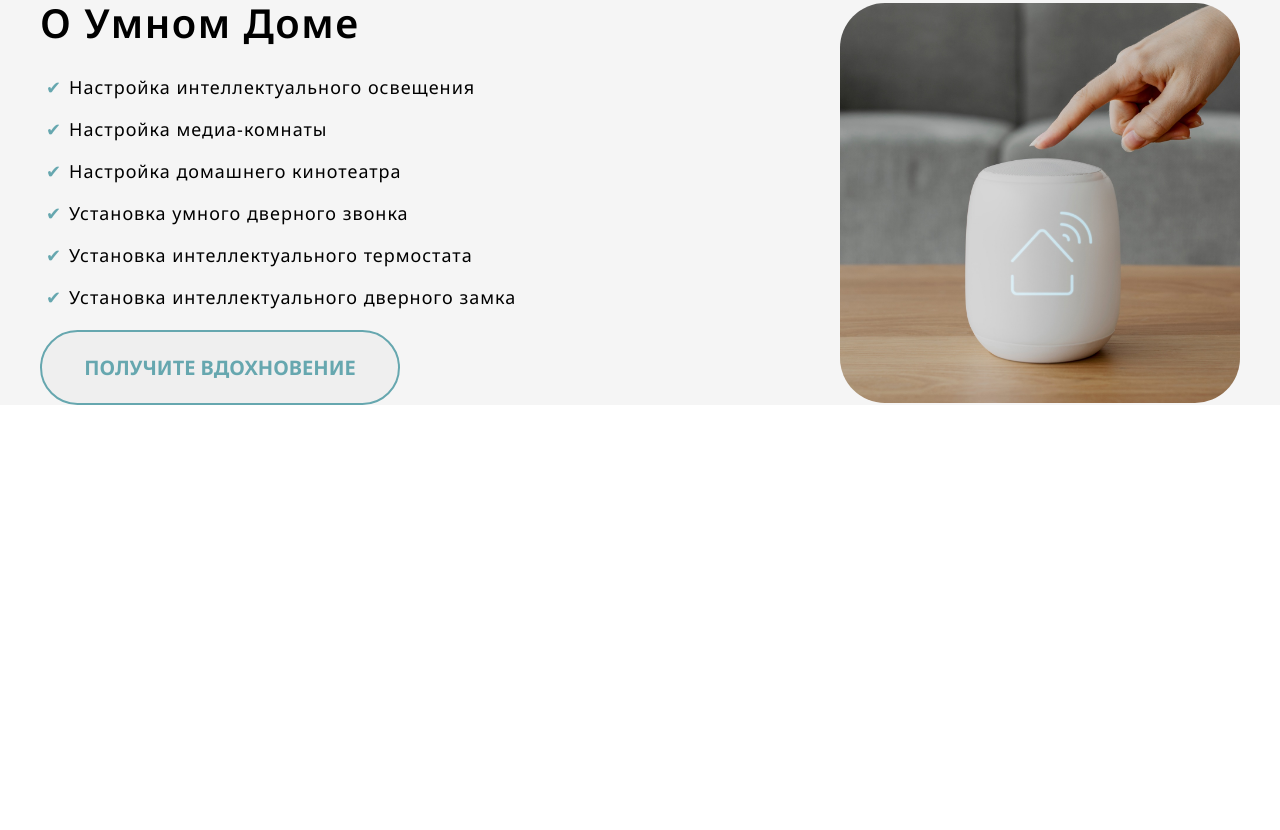
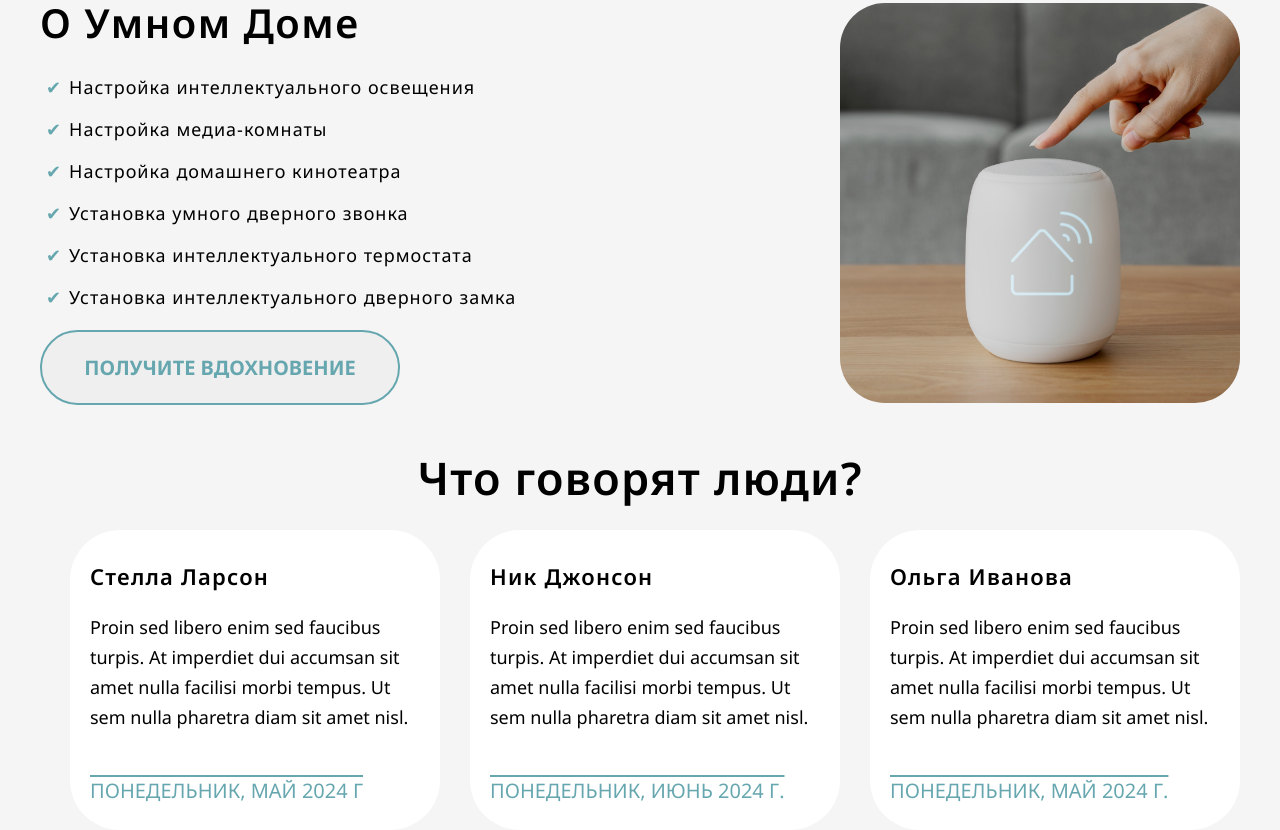
Before and after one commit to WAsD-Ddos/smart_house, a plain HTML site: page index.html in a window 1280 px wide. Shown: the part 1415-2245 px from the top of the page. Before the commit the page ends 1820 px from the top, so only its background shows below. Drawn offline with Linux system fonts and the light colour scheme.

Commit message:
what say people(new block)ne dodel.without line over text(before not work??)

```diff
--- a/index.html
+++ b/index.html
@@ -130,6 +130,34 @@
 			</div>
 		</div>
 
+		<div class="people">
+			  <div class="container">
+			  	  <div class="people_column">
+							<div class="people_title">
+								   <p>Что говорят люди?</p>
+							</div>
+			  	  	    <div class="people_row">
+			  	  	    	 <div class="peope_block">
+			  	  	    	 	   <div class="people_block_title">Стелла Ларсон</div>
+												 <div class="people_text">Proin sed libero enim sed faucibus turpis. At imperdiet dui accumsan sit amet nulla facilisi morbi tempus. Ut sem nulla pharetra diam sit amet nisl. </div>
+												 <div class="people_subtext">Понедельник, май 2024 г</div>
+			  	  	    	 </div>
+										 <div class="peope_block">
+
+											 <div class="people_block_title">Ник Джонсон</div>
+											 <div class="people_text">Proin sed libero enim sed faucibus turpis. At imperdiet dui accumsan sit amet nulla facilisi morbi tempus. Ut sem nulla pharetra diam sit amet nisl. </div>
+											 <div class="people_subtext">Понедельник, июнь 2024 г.</div>
+										 </div>
+										 <div class="peope_block">
+											 <div class="people_block_title">Ольга Иванова</div>
+											 <div class="people_text"><p>Proin sed libero enim sed faucibus turpis. At imperdiet dui accumsan sit amet nulla facilisi morbi tempus. Ut sem nulla pharetra diam sit amet nisl.</p> </div>
+											 <div class="people_subtext"><p>Понедельник, май 2024 г.</p></div>
+										 </div>
+			  	  	    </div>
+			  	  </div>
+			  </div>
+		</div>
+
 </div>
 
 
--- a/style.scss
+++ b/style.scss
@@ -267,6 +267,8 @@ body{
           }
       }
     }
+
+
    .card1 {
      position: relative;
      bottom: 45px;
@@ -275,3 +277,62 @@ body{
      position: relative;
      bottom: 45px;
    }
+
+
+   .people{
+     padding-top: 50px;
+     background-color:#F5F5F5;
+     .people_column{
+       .people_title{
+         font-size: 45px;
+         text-align: center;
+         font-weight: 600;
+         letter-spacing: 1.2px;
+         padding-bottom: 30px;
+       }
+        .people_row{
+          display: flex;
+
+          .peope_block{
+            background-color:white;
+            border-radius: 50px;
+             max-width: 380px;
+             height: 300px;
+             margin-left: 30px;
+             padding: 20px;
+
+             .people_block_title{
+               padding-top: 15px;
+               font-size: 22px;
+               font-weight: 600;
+               letter-spacing: 1.2px;
+               padding-bottom: 25px;
+             }
+            .people_text{
+               min-height:65%;
+               font-size: 18px;
+               line-height: 30px;
+              //.people_text::after{
+                //content: '';
+                //margin-top: 4px;
+                //display: block;
+                //height: 0.5px;
+                //background: black;
+              //}
+
+
+            }
+            .people_subtext{
+               flex: 0 1 auto;
+               font-size: 20px;
+               text-transform: uppercase;
+               //padding-top: 50px;
+               color: #66a7af;
+               text-decoration: overline;
+
+
+          }
+        }
+     }
+   }
+ }
```
Also changed, not shown: style.css.
